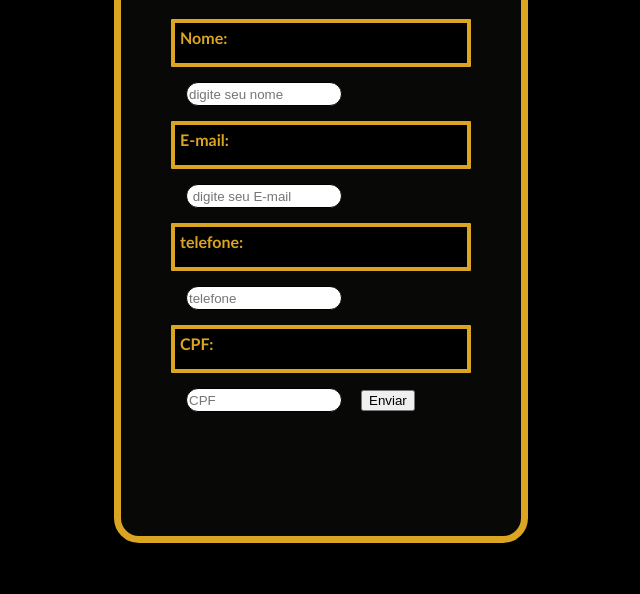
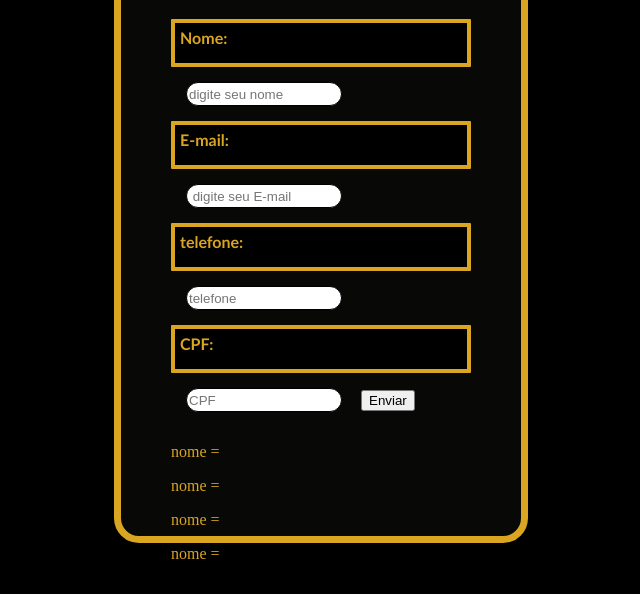
Before and after one commit to JaoCorrea/KingsBarbearia, a plain HTML site: page kings.html in a window 1280 px wide. Shown: the part 222-816 px from the top of the page, without its empty margins (319-959 px from the left). Drawn offline with Linux system fonts and the light colour scheme.

Commit message:
atualicao18/09

```diff
--- a/function cadastro_cliente(){.js
+++ b/function cadastro_cliente(){.js
@@ -3,4 +3,6 @@ function cadastro_cliente(){
     const e_mail = document.getElementById('email').value
     const tel_fone = document.getElementById('telefone').value
     const cp_f = document.getElementById('CPF').value
+
+    document.getElementById(cliente_cadastro).innerText=no_cl
 }
--- a/kings.html
+++ b/kings.html
@@ -9,6 +9,7 @@
 </head>
 
 <body id="bodycadastro">
+    <script src="function cadastro_cliente(){.js"></script>
     <header>
 
     </header>
@@ -39,6 +40,15 @@
             <input type="text" id="CPF" placeholder="CPF">
 
             <button onclick="Enviar()">Enviar</button>
+
+            <p>nome = <span id = "cliente_cadastro"></span></p>
+
+            <p>nome = <span id = "E-mail"></span></p>
+
+            <p>nome = <span id = "telefone"></span></p>
+
+            <p>nome = <span id = "CPF"></span></p>
+
         </form>
 
     </main>
```
